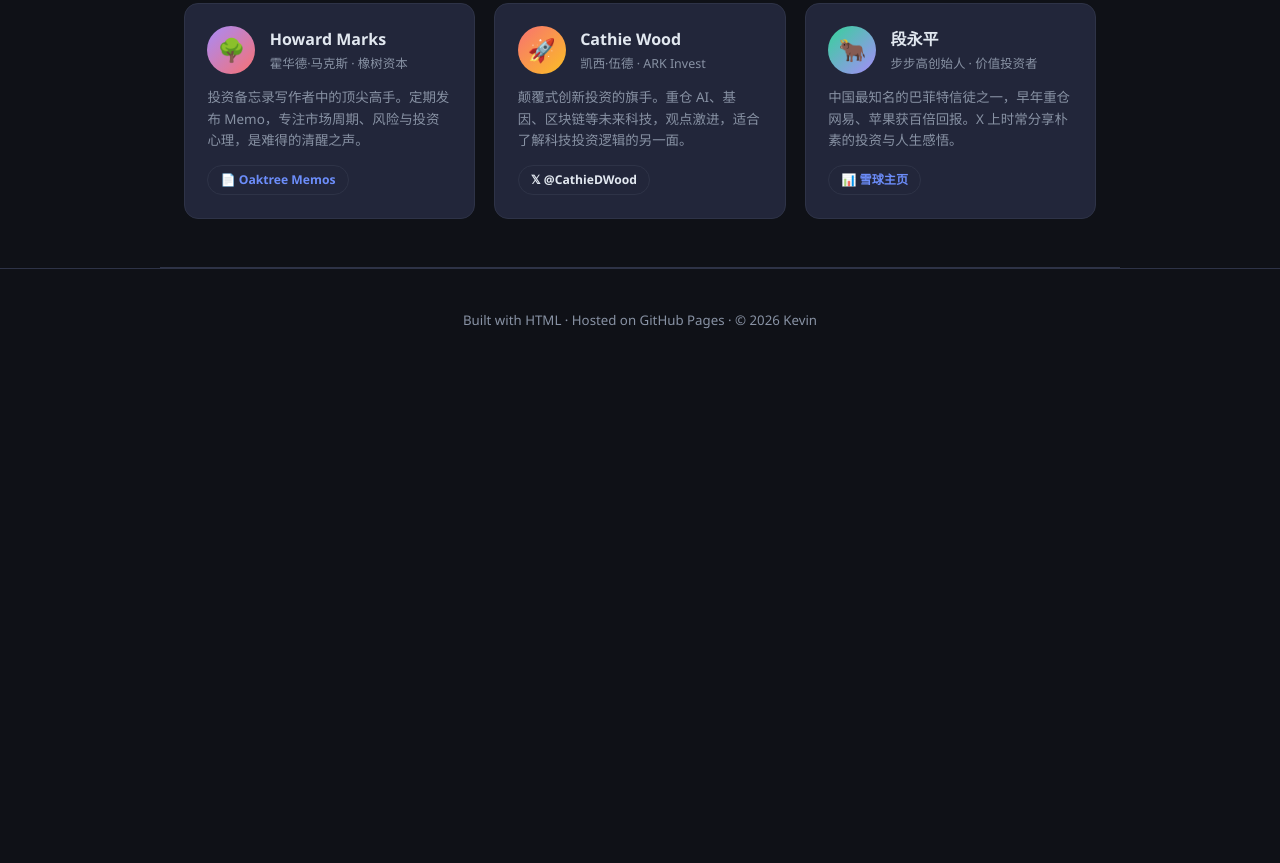
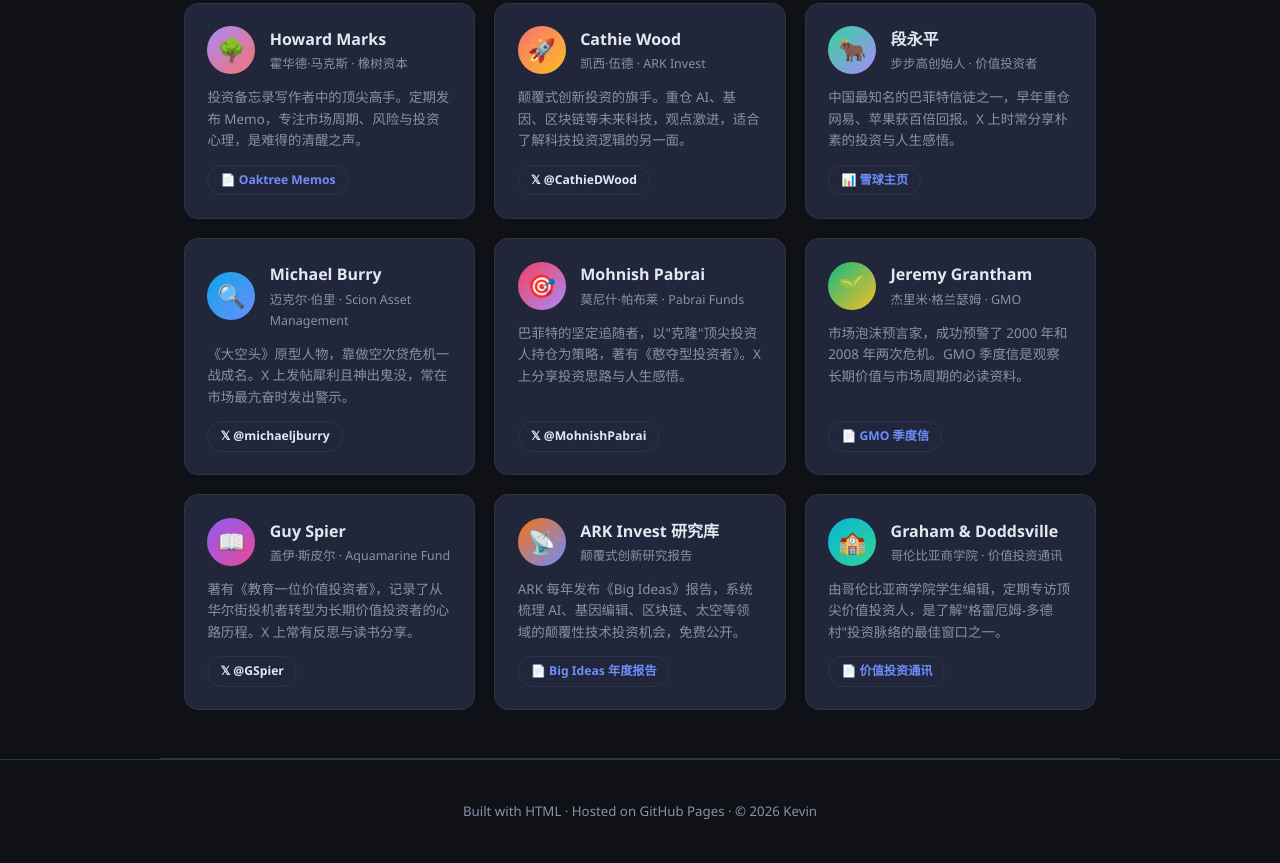
Before and after one commit to Ody-trek/Ody-trek.github.io, a plain HTML site: page index.html in a window 1280 px wide. Shown: the part 3159-4022 px from the top of the page. Before the commit the page ends 3530 px from the top, so only its background shows below. Drawn offline with Linux system fonts and the light colour scheme.

Commit message:
Add 6 more gurus and resources to 大咖追踪

```diff
--- a/index.html
+++ b/index.html
@@ -170,6 +170,12 @@
     .gd { background: linear-gradient(135deg,#a78bfa,#f87171); }
     .ge { background: linear-gradient(135deg,#f87171,#fbbf24); }
     .gf { background: linear-gradient(135deg,#34d399,#a78bfa); }
+    .gg { background: linear-gradient(135deg,#0ea5e9,#6c8dfa); }
+    .gh { background: linear-gradient(135deg,#f43f5e,#a78bfa); }
+    .gi { background: linear-gradient(135deg,#10b981,#fbbf24); }
+    .gj { background: linear-gradient(135deg,#8b5cf6,#ec4899); }
+    .gk { background: linear-gradient(135deg,#f97316,#6c8dfa); }
+    .gl { background: linear-gradient(135deg,#06b6d4,#34d399); }
     .guru-name { font-size: 1rem; font-weight: 700; }
     .guru-title { font-size: .78rem; color: var(--muted); }
     .guru-desc { font-size: .84rem; color: var(--muted); line-height: 1.6; }
@@ -565,6 +571,90 @@
       </div>
     </a>
 
+    <a class="guru-card" href="https://x.com/michaeljburry" target="_blank" rel="noopener">
+      <div class="guru-top">
+        <div class="guru-avatar gg">🔍</div>
+        <div>
+          <div class="guru-name">Michael Burry</div>
+          <div class="guru-title">迈克尔·伯里 · Scion Asset Management</div>
+        </div>
+      </div>
+      <div class="guru-desc">《大空头》原型人物，靠做空次贷危机一战成名。X 上发帖犀利且神出鬼没，常在市场最亢奋时发出警示。</div>
+      <div class="guru-links">
+        <span class="guru-link x">𝕏 @michaeljburry</span>
+      </div>
+    </a>
+
+    <a class="guru-card" href="https://x.com/MohnishPabrai" target="_blank" rel="noopener">
+      <div class="guru-top">
+        <div class="guru-avatar gh">🎯</div>
+        <div>
+          <div class="guru-name">Mohnish Pabrai</div>
+          <div class="guru-title">莫尼什·帕布莱 · Pabrai Funds</div>
+        </div>
+      </div>
+      <div class="guru-desc">巴菲特的坚定追随者，以"克隆"顶尖投资人持仓为策略，著有《憨夺型投资者》。X 上分享投资思路与人生感悟。</div>
+      <div class="guru-links">
+        <span class="guru-link x">𝕏 @MohnishPabrai</span>
+      </div>
+    </a>
+
+    <a class="guru-card" href="https://www.gmo.com/americas/research-library/" target="_blank" rel="noopener">
+      <div class="guru-top">
+        <div class="guru-avatar gi">🌱</div>
+        <div>
+          <div class="guru-name">Jeremy Grantham</div>
+          <div class="guru-title">杰里米·格兰瑟姆 · GMO</div>
+        </div>
+      </div>
+      <div class="guru-desc">市场泡沫预言家，成功预警了 2000 年和 2008 年两次危机。GMO 季度信是观察长期价值与市场周期的必读资料。</div>
+      <div class="guru-links">
+        <span class="guru-link blog">📄 GMO 季度信</span>
+      </div>
+    </a>
+
+    <a class="guru-card" href="https://x.com/GSpier" target="_blank" rel="noopener">
+      <div class="guru-top">
+        <div class="guru-avatar gj">📖</div>
+        <div>
+          <div class="guru-name">Guy Spier</div>
+          <div class="guru-title">盖伊·斯皮尔 · Aquamarine Fund</div>
+        </div>
+      </div>
+      <div class="guru-desc">著有《教育一位价值投资者》，记录了从华尔街投机者转型为长期价值投资者的心路历程。X 上常有反思与读书分享。</div>
+      <div class="guru-links">
+        <span class="guru-link x">𝕏 @GSpier</span>
+      </div>
+    </a>
+
+    <a class="guru-card" href="https://research.ark-invest.com" target="_blank" rel="noopener">
+      <div class="guru-top">
+        <div class="guru-avatar gk">📡</div>
+        <div>
+          <div class="guru-name">ARK Invest 研究库</div>
+          <div class="guru-title">颠覆式创新研究报告</div>
+        </div>
+      </div>
+      <div class="guru-desc">ARK 每年发布《Big Ideas》报告，系统梳理 AI、基因编辑、区块链、太空等领域的颠覆性技术投资机会，免费公开。</div>
+      <div class="guru-links">
+        <span class="guru-link blog">📄 Big Ideas 年度报告</span>
+      </div>
+    </a>
+
+    <a class="guru-card" href="https://www.grahamanddoddsville.net" target="_blank" rel="noopener">
+      <div class="guru-top">
+        <div class="guru-avatar gl">🏫</div>
+        <div>
+          <div class="guru-name">Graham & Doddsville</div>
+          <div class="guru-title">哥伦比亚商学院 · 价值投资通讯</div>
+        </div>
+      </div>
+      <div class="guru-desc">由哥伦比亚商学院学生编辑，定期专访顶尖价值投资人，是了解"格雷厄姆-多德村"投资脉络的最佳窗口之一。</div>
+      <div class="guru-links">
+        <span class="guru-link blog">📄 价值投资通讯</span>
+      </div>
+    </a>
+
   </div>
 
 </section>
```
